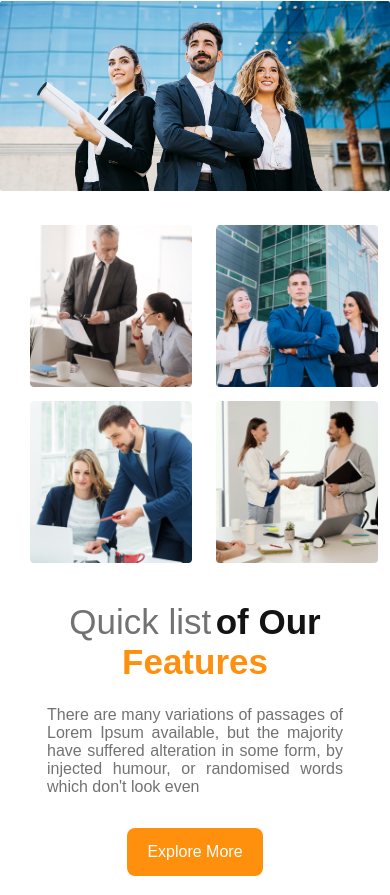
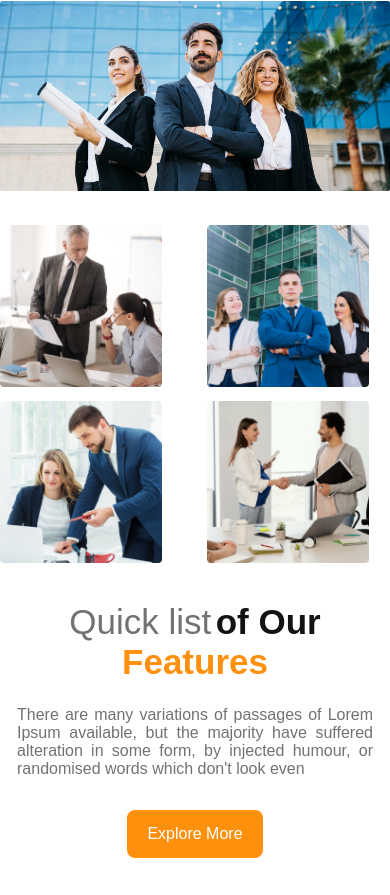
Before and after one commit to saiful1213/assignment2, a plain HTML site: page index.html in a window 390 px wide. Shown: the part 590-1485 px from the top of the page. Drawn offline with Linux system fonts and the light colour scheme.

Commit message:
some changes in stylesheet

```diff
--- a/styles/style.css
+++ b/styles/style.css
@@ -315,14 +315,14 @@ article{
     }
     .container{
         flex-direction: column;
-        margin: 30px;
+        margin: 30px 0;
     }
     .left-align{
         grid-row-gap: 10px;
         width: 100%;
     }
     .left-align div{
-        text-align: center;
+        text-align: left;
     }
     .left-align img{
         width: 162px;
```
